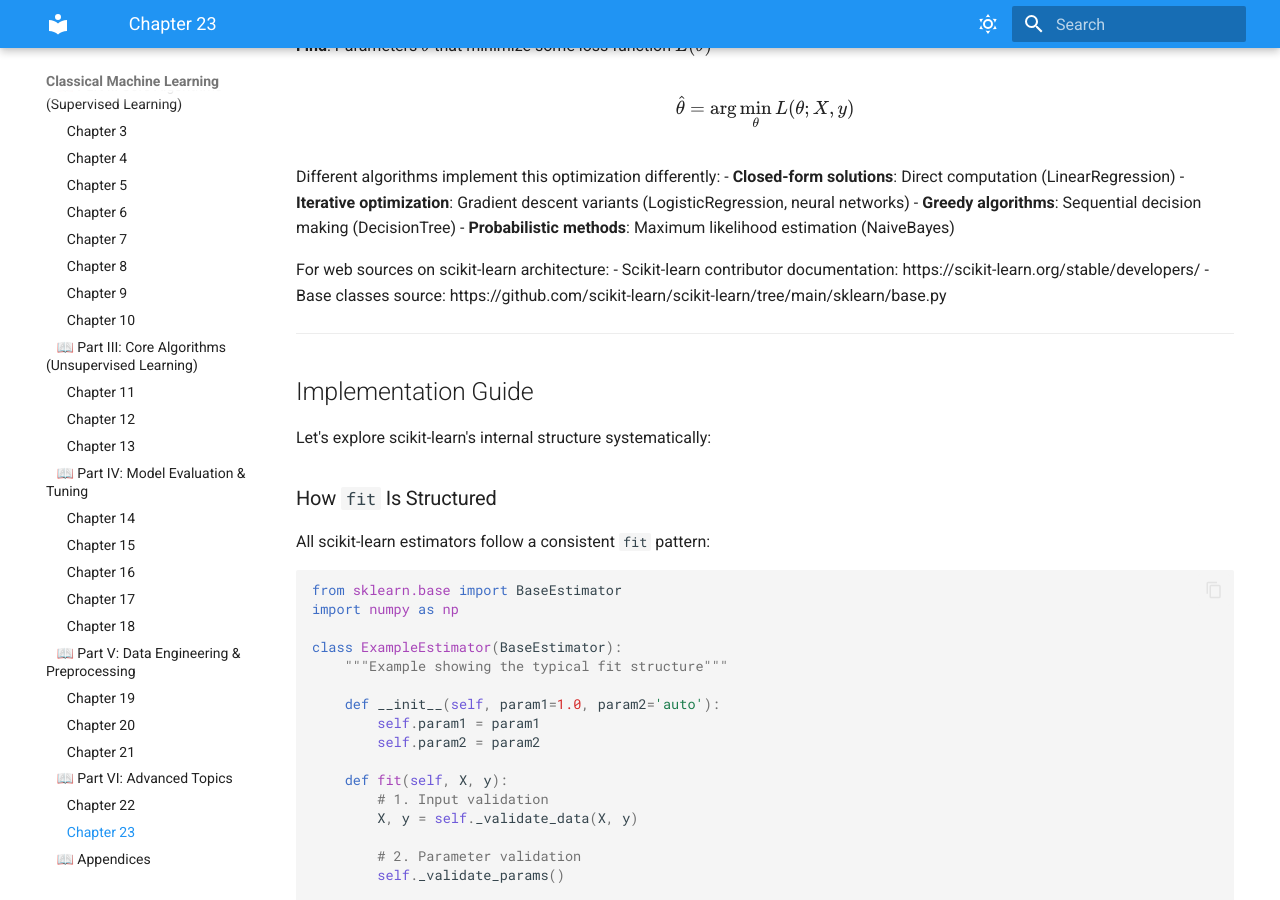
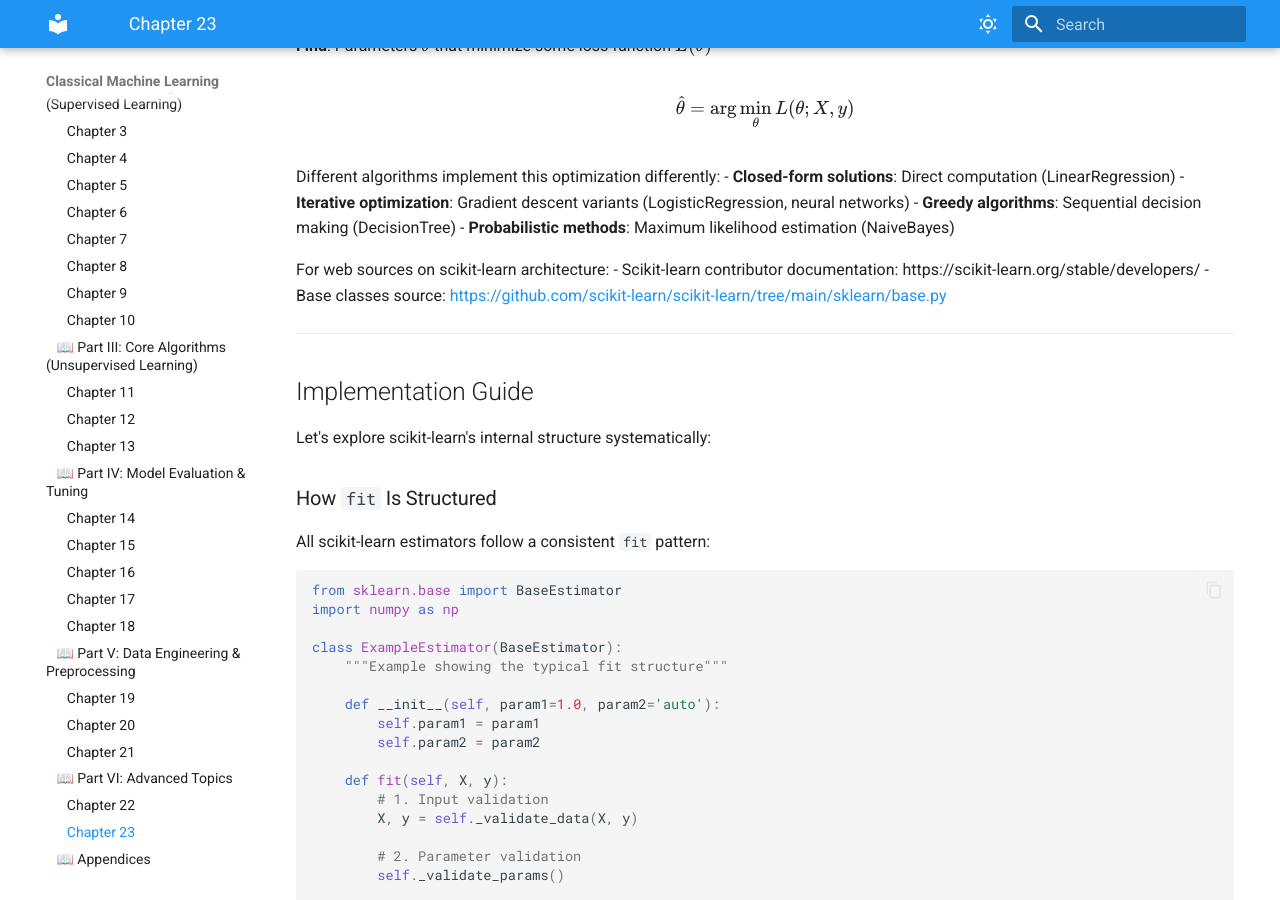
Before and after one commit to McKlay/classical-machine-learning, an MkDocs documentation site: the page built from docs/chapter23.md, in a window 1280 px wide and 900 px high, scrolled down 1254 px. Built offline with MkDocs 1.6.1 and Material for MkDocs 9.7.7, drawn with Linux system fonts in a browser that asks for light colours; part of the change alters nothing that is shown.

```diff
--- a/docs/chapter23.md
+++ b/docs/chapter23.md
@@ -56,7 +56,7 @@ Different algorithms implement this optimization differently:
 
 For web sources on scikit-learn architecture:
 - Scikit-learn contributor documentation: https://scikit-learn.org/stable/developers/
-- Base classes source: https://github.com/scikit-learn/scikit-learn/tree/main/sklearn/base.py
+- Base classes source: [https://github.com/scikit-learn/scikit-learn/tree/main/sklearn/base.py](https://github.com/scikit-learn/scikit-learn/tree/main/sklearn/base.py)
 
 ---
 
```
